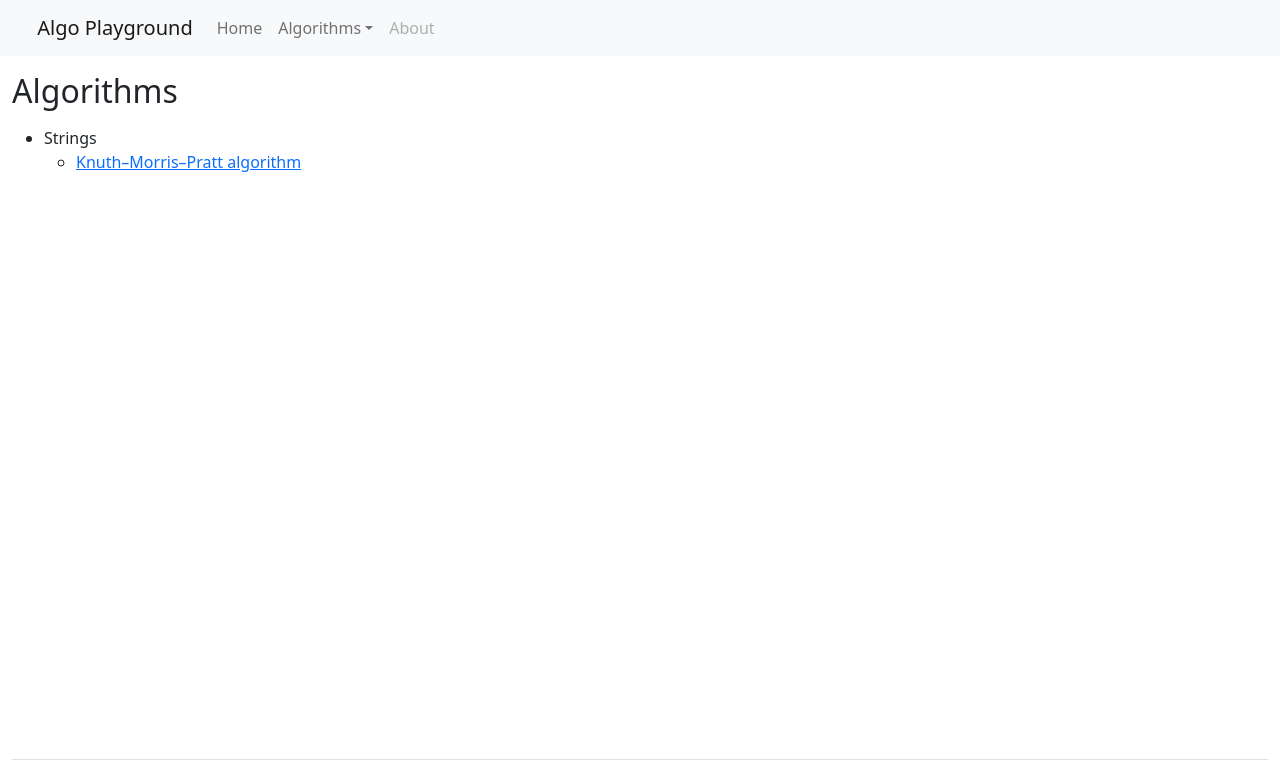
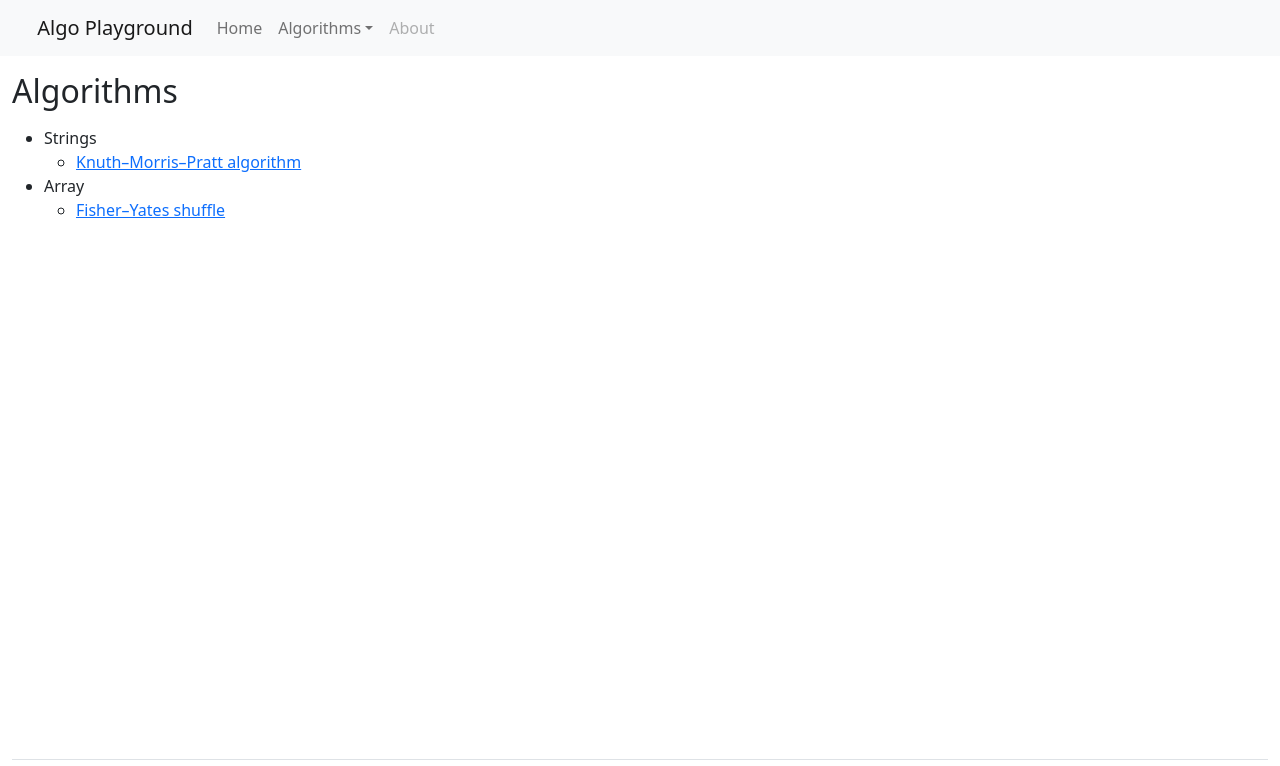
Before and after one commit to zetaraku/algo-playground, a Nuxt app: page /alg in a window 1280 px wide. Shown: the top 766 px of the page. Built offline with nearby package versions, Linux system fonts and the light colour scheme; some icons are missing.

Commit message:
feat: add Fisher–Yates shuffle algorithm

```diff
--- a/components/AppHeader.vue
+++ b/components/AppHeader.vue
@@ -14,6 +14,9 @@ const navs = [
       null,
       { name: 'Strings' },
       { name: 'Knuth–Morris–Pratt algorithm', to: '/alg/kmp' },
+      null,
+      { name: 'Array' },
+      { name: 'Fisher–Yates shuffle', to: '/alg/shuffle' },
     ],
   },
   {
--- a/pages/alg/index.vue
+++ b/pages/alg/index.vue
@@ -8,6 +8,12 @@ const categories = [
     name: 'Strings',
     pages: [
       { name: 'Knuth–Morris–Pratt algorithm', to: '/alg/kmp' },
+    ],
+  },
+  {
+    name: 'Array',
+    pages: [
+      { name: 'Fisher–Yates shuffle', to: '/alg/shuffle' },
     ],
   },
 ];
--- /dev/null
+++ b/pages/alg/shuffle.vue
@@ -0,0 +1,305 @@
+<script setup lang="ts">
+import SvgIcon from '@jamescoyle/vue-icon';
+import { mdiWikipedia, mdiDotsHorizontal } from '@mdi/js';
+
+definePageMeta({
+  title: 'Fisher–Yates shuffle',
+});
+
+const arrayJsonInput = ref<string>('');
+const array = ref<{ key: number, value: any }[]>([]);
+
+const currentProcess = ref<Generator<string, string> | null>(null);
+const infoMessage = ref<string | null>(null);
+const autoPlaying = ref<boolean>(false);
+const autoPlayDelay = ref<number>(500);
+
+const iIndex = ref<number>(0);
+const jIndex = ref<number | null>(null);
+
+function resetPointers() {
+  iIndex.value = 0;
+  jIndex.value = null;
+}
+function initArray() {
+  try {
+    const result = JSON.parse(arrayJsonInput.value);
+    if (!Array.isArray(result)) throw new TypeError('Input must be an array.');
+    array.value = result.map((value, index) => ({ key: index, value }));
+  } catch (e) {
+    array.value = [...'INVALID😕INPUT'].map((value, index) => ({ key: index, value }));
+  }
+}
+
+function nextStep() {
+  if (currentProcess.value === null) return;
+
+  const result = currentProcess.value.next();
+  infoMessage.value = result.value;
+
+  if (result.done) currentProcess.value = null;
+}
+async function autoPlay() {
+  if (autoPlaying.value) return;
+
+  autoPlaying.value = true;
+  while (currentProcess.value !== null) {
+    nextStep();
+    // eslint-disable-next-line no-await-in-loop
+    await new Promise((resolve) => {
+      setTimeout(resolve, autoPlayDelay.value);
+    });
+  }
+  autoPlaying.value = false;
+}
+function skipAll() {
+  while (currentProcess.value !== null) {
+    nextStep();
+  }
+}
+
+function beginProcess(start: () => Generator<string, string>) {
+  currentProcess.value = start();
+  nextStep();
+}
+function endCurrentProcess() {
+  currentProcess.value = null;
+  infoMessage.value = null;
+}
+
+function resetArray() {
+  endCurrentProcess();
+  initArray();
+  resetPointers();
+}
+function* shuffleArray() {
+  resetPointers();
+
+  yield 'Begin Shuffle Array (Click NEXT to Continue)';
+
+  while (iIndex.value !== array.value.length) {
+    yield 'set j = i + rand() % (len(array) - i);';
+    jIndex.value = iIndex.value + Math.trunc(Math.random() * (array.value.length - iIndex.value));
+
+    yield 'swap array[i], array[j];';
+    [
+      array.value[iIndex.value], array.value[jIndex.value],
+    ] = [
+      array.value[jIndex.value], array.value[iIndex.value],
+    ];
+
+    yield 'set i += 1;';
+    iIndex.value += 1;
+
+    jIndex.value = null;
+  }
+
+  return 'Finished';
+}
+
+watch(arrayJsonInput, () => {
+  resetArray();
+});
+
+onMounted(() => {
+  arrayJsonInput.value = JSON.stringify(
+    [...Array(20)].map<any>((_, i) => 1 + i)
+      .concat(['😀', '😮', '🙂', '😄', '🙃']),
+  );
+});
+</script>
+
+<template>
+  <div class="font-sans text-nowrap">
+    <!-- Headings -->
+    <div class="mb-4">
+      <h2 class="d-inline-block me-2">
+        Fisher–Yates shuffle
+      </h2>
+      <div class="d-inline-block">
+        <a
+          class="me-1"
+          href="https://en.wikipedia.org/wiki/Fisher%E2%80%93Yates_shuffle"
+          target="_blank"
+        ><SvgIcon
+          class="d-inline-block align-middle me-1"
+          type="mdi"
+          :path="mdiWikipedia"
+        />Wikipedia</a>
+      </div>
+    </div>
+
+    <!-- Array Input -->
+    <div>
+      <label class="d-block mb-3">
+        <span class="form-label">Array (in JSON format)</span>
+        <input
+          v-model="arrayJsonInput"
+          type="text"
+          class="form-control form-control-lg"
+        >
+      </label>
+    </div>
+
+    <!-- Buttons -->
+    <div class="my-4">
+      <div class="row row-cols-auto g-2 align-items-center my-1">
+        <div class="col">
+          <button
+            class="btn btn-lg btn-outline-primary"
+            @click="resetArray();"
+          >
+            Reset Array
+          </button>
+        </div>
+        <div class="col">
+          <button
+            class="btn btn-lg"
+            :class="[
+              currentProcess !== null ? 'btn-danger' : 'btn-outline-danger'
+            ]"
+            @click="beginProcess(shuffleArray);"
+          >
+            Shuffle Array
+          </button>
+        </div>
+        <div class="col">
+          <button
+            class="btn btn-lg btn-outline-secondary"
+            :disabled="currentProcess === null"
+            @click="nextStep();"
+          >
+            NEXT &gt;
+          </button>
+        </div>
+        <div class="col">
+          <button
+            class="btn btn-sm btn-outline-secondary rounded-pill p-2 ms-2"
+            data-bs-toggle="collapse"
+            data-bs-target="#advancedOptions"
+          >
+            <SvgIcon
+              class="d-inline-block align-middle"
+              type="mdi"
+              :path="mdiDotsHorizontal"
+            />
+          </button>
+        </div>
+      </div>
+      <div
+        id="advancedOptions"
+        class="row row-cols-auto g-2 align-items-end my-1 collapse"
+      >
+        <div class="col">
+          <label class="mb-1">
+            delay (ms):
+          </label>
+          <input
+            v-model.number="autoPlayDelay"
+            type="number"
+            min="0"
+            step="50"
+            class="form-control form-control-lg"
+            style="width: 10em;"
+          >
+        </div>
+        <div class="col">
+          <button
+            class="btn btn-lg"
+            :class="[
+              autoPlaying ? 'btn-secondary' : 'btn-outline-secondary'
+            ]"
+            :disabled="currentProcess === null || autoPlaying"
+            @click="autoPlay();"
+          >
+            AUTO PLAY &gt;&gt;
+          </button>
+        </div>
+        <div class="col">
+          <button
+            class="btn btn-lg btn-outline-secondary"
+            :disabled="currentProcess === null"
+            @click="skipAll();"
+          >
+            SKIP &gt;&gt;|
+          </button>
+        </div>
+      </div>
+    </div>
+
+    <!-- Explanatory Message -->
+    <blockquote class="blockquote">
+      <p class="fs-3 font-monospace">
+        {{ infoMessage ?? 'READY' }}
+      </p>
+    </blockquote>
+
+    <!-- Array -->
+    <div>
+      <label class="fs-5 font-monospace">array</label>
+      <KeyedArrayView
+        :data="array"
+        style="margin-bottom: 60px;"
+      >
+        <template #item="{ value }">
+          <span class="fs-3">
+            {{ value }}
+          </span>
+        </template>
+        <!-- Matched Range -->
+        <ArrayViewRangeMarker
+          class="marker-color-lime border-end-0"
+          :begin-index="0"
+          :end-index="iIndex"
+        />
+        <!-- Current i Index -->
+        <ArrayViewIndexMarker
+          class="marker-color-blue"
+          :index="iIndex"
+        >
+          <span class="marker-text">
+            i = {{ iIndex }}
+          </span>
+        </ArrayViewIndexMarker>
+        <!-- Current j Index (lookup indicator) -->
+        <ArrayViewIndexMarker
+          v-if="jIndex !== null"
+          class="marker-color-red"
+          :index="jIndex"
+        >
+          <span class="marker-text">
+            j = {{ jIndex }}
+          </span>
+        </ArrayViewIndexMarker>
+      </KeyedArrayView>
+    </div>
+  </div>
+</template>
+
+<style lang="scss" scoped>
+.marker-color-lime {
+  color: rgba(163, 230, 53, 1.0);
+  border-color: rgba(163, 230, 53, 1.0);
+  background-color: rgba(163, 230, 53, 0.5);
+}
+.marker-color-blue {
+  color: rgba(59, 130, 246, 1.0);
+  border-color: rgba(59, 130, 246, 1.0);
+  background-color: rgba(59, 130, 246, 0.5);
+}
+.marker-color-red {
+  color: rgba(239, 68, 68, 1.0);
+  border-color: rgba(239, 68, 68, 1.0);
+  background-color: rgba(239, 68, 68, 0.5);
+}
+.marker-color-text-only {
+  border-color: transparent !important;
+  background-color: transparent !important;
+}
+.marker-text {
+  position: relative;
+  bottom: -60px;
+  font-size: 20px;
+  font-weight: bold;
+}
+</style>
```
Also changed, not shown: 1 other file (tests, documents, lock files or other folders).
